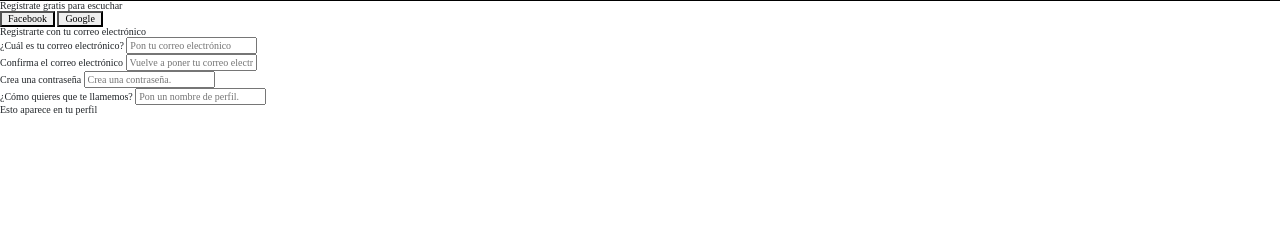
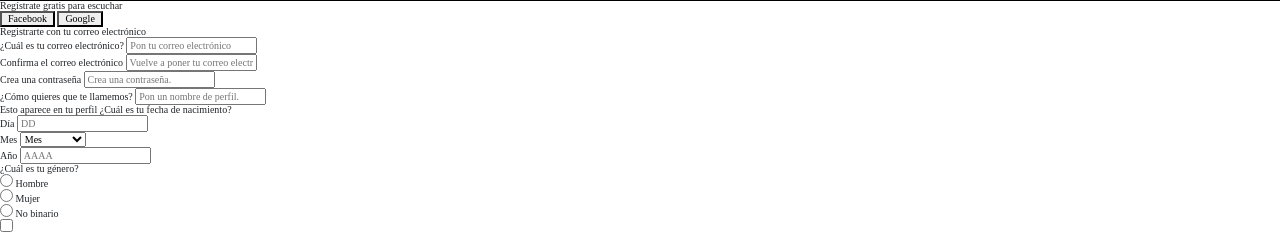
Before and after one commit to MelsCrest/promo-B-module-1-pair-2-spotify, a website built with Vite: page src/index.html in a window 1280 px wide. Shown: the part 1817-2051 px from the top of the page. Before the commit the page ends 1932 px from the top, so only its background shows below. Built offline with nearby package versions, Linux system fonts and the light colour scheme; files whose address does not match are found by name.

Commit message:
Formulario spotify

```diff
--- a/src/partials/signup.html
+++ b/src/partials/signup.html
@@ -33,6 +33,52 @@
                 <input type="text" id="nombre" name="nombre" placeholder="Pon un nombre de perfil."/>
             </div>
             <label>Esto aparece en tu perfil</label>
+            <label>¿Cuál es tu fecha de nacimiento?</label>
+            <div>
+                <label for="dia">Día</label>
+                <input type="number" id="dia" name="dia" placeholder="DD" max="2">
+            </div>
+            <div>
+                <label for="mes">Mes</label>
+                <select name="mes" id="mes">
+                    <option value="">Mes</option>
+                    <option value="en">enero</option>
+                    <option value="fe">febrero</option>
+                    <option value="mar">marzo</option>
+                    <option value="ab">abril</option>
+                    <option value="may">mayo</option>
+                    <option value="jun">junio</option>
+                    <option value="jul">julio</option>
+                    <option value="ag">agosto</option>
+                    <option value="se">septiembre</option>
+                    <option value="oc">octubre</option>
+                    <option value="no">noviembre</option>
+                </select>
+            </div>
+            <div>
+                <label for="year">Año</label>
+                <input type="number" id="year" name="year" placeholder="AAAA" max="4">
+            </div>
+
+            <label>¿Cuál es tu género?</label>
+            <div>
+                <input type="radio" name="hombre" id="hombre" value="hombre">
+                <label for="hombre">Hombre</label>
+            </div>
+            <div>
+                <input type="radio" name="mujer" id="mujer" value="mujer">
+                <label for="mujer">Mujer</label>
+            </div>
+            <div>
+                <input type="radio" name="no-binario" id="no-binario" value="no-binario">
+                <label for="no-binario">No binario</label>
+            </div>
+
+            <div>
+                <input type="checkbox">
+            </div>
+
+
         </form>
     </main>
 </body>
```
